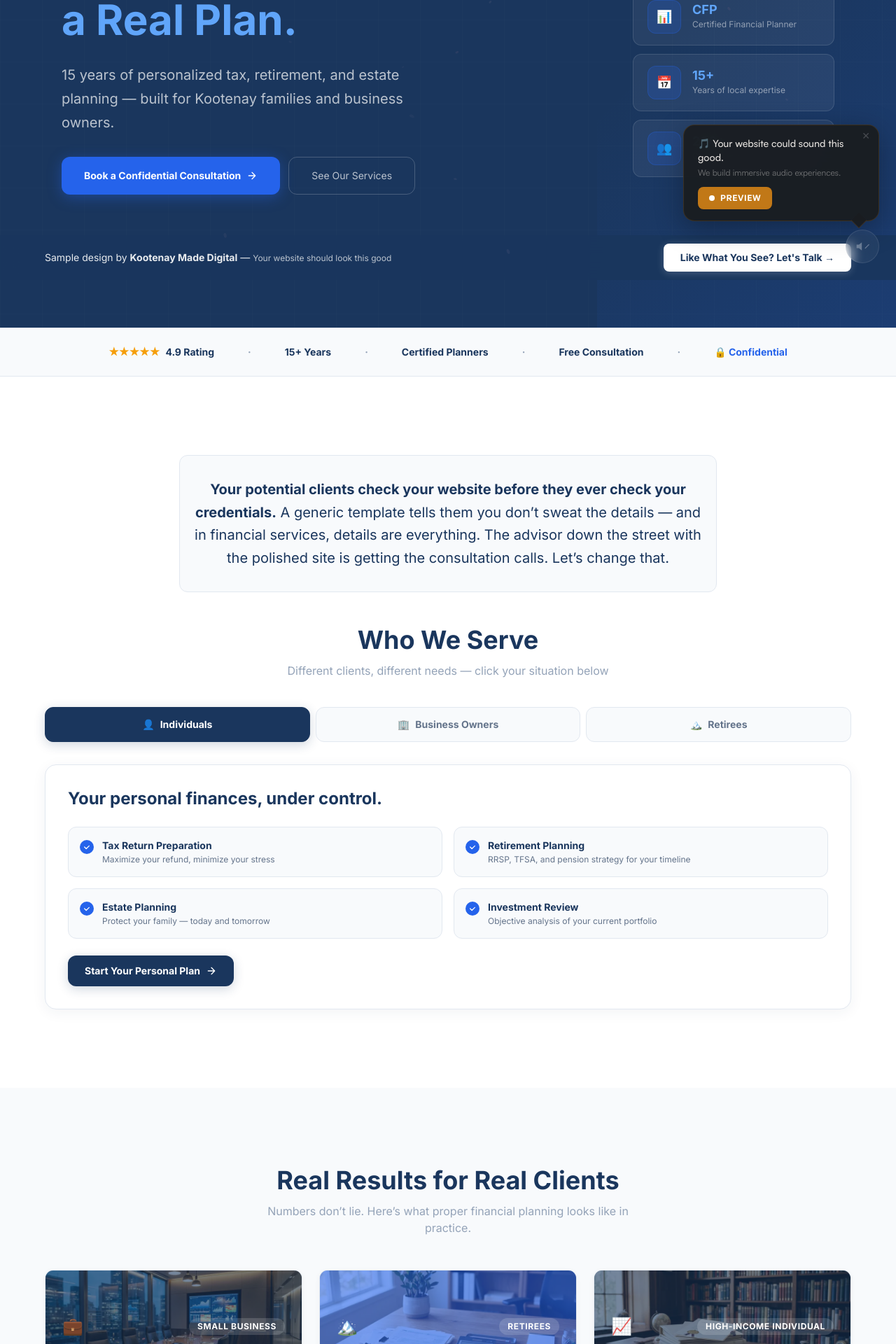
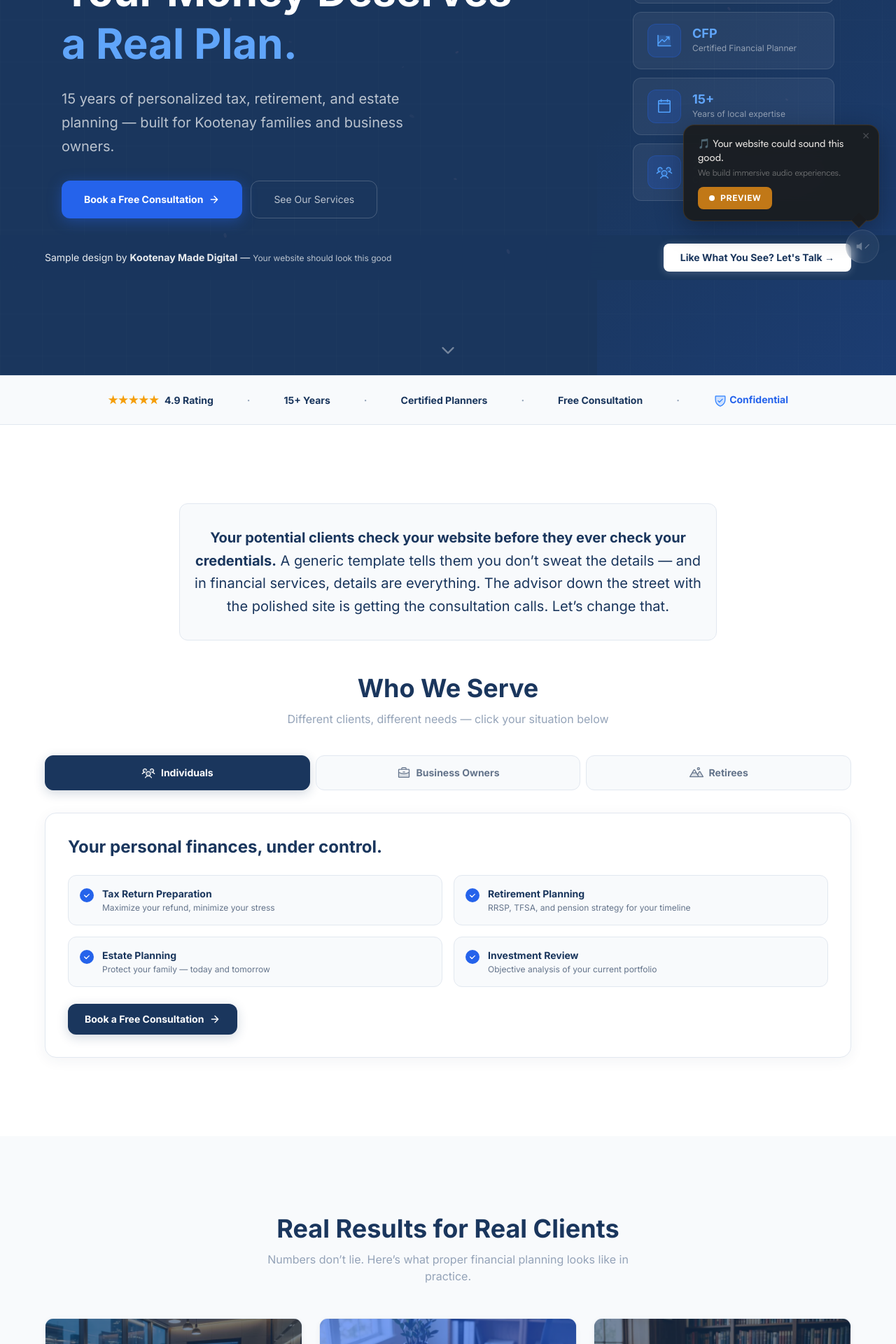
Before and after one commit to AgentWarhead/kootenay-made, a Next.js app: page /styles/demos/clean-professional in a window 1280 px wide. Shown: the part 400-2320 px from the top of the page at 70% size. Built offline with nearby package versions, Linux system fonts and the light colour scheme; a web font is replaced by a local one.

Commit message:
clean-professional: icons, FAQ animation, trust fixes

```diff
--- a/src/app/styles/demos/clean-professional/page.tsx
+++ b/src/app/styles/demos/clean-professional/page.tsx
@@ -5,6 +5,8 @@ import Link from 'next/link'
 import Image from 'next/image'
 import { useState, useEffect, useRef } from 'react'
 import { motion, useInView, AnimatePresence, useReducedMotion, type Variants } from 'framer-motion'
+import { CaretDown } from '@phosphor-icons/react'
+import { ShieldCheck, ChartLineUp, CalendarBlank, UsersThree, GraduationCap, Briefcase, Mountains } from '@phosphor-icons/react'
 
 const inter = Inter({
   subsets: ['latin'],
@@ -301,7 +303,7 @@ function FAQAccordion({ items }: { items: { q: string; a: string }[] }) {
   return (
     <div className="space-y-3">
       {items.map((item, i) => (
-        <div key={i} style={{ border: '1px solid #e2e8f0', borderRadius: 8, overflow: 'hidden' }}>
+        <div key={i} className="transition-all duration-200 hover:border-blue-200" style={{ border: '1px solid #e2e8f0', borderRadius: 8, overflow: 'hidden' }}>
           <button
             className="w-full text-left px-6 py-4 flex items-center justify-between font-bold text-sm transition-colors"
             style={{ color: '#1a365d', backgroundColor: open === i ? '#f8fafc' : '#ffffff' }}
@@ -310,11 +312,22 @@ function FAQAccordion({ items }: { items: { q: string; a: string }[] }) {
             <span>{item.q}</span>
             <span style={{ color: '#2563eb', transition: 'transform 0.25s', transform: open === i ? 'rotate(180deg)' : 'none', display: 'inline-block', marginLeft: '1rem', flexShrink: 0 }}>▼</span>
           </button>
-          {open === i && (
-            <div className="px-6 py-4 text-sm leading-relaxed" style={{ color: '#475569', borderTop: '1px solid #e2e8f0', backgroundColor: '#f8fafc' }}>
-              {item.a}
-            </div>
-          )}
+          <AnimatePresence initial={false}>
+            {open === i && (
+              <motion.div
+                key={`faq-${i}`}
+                initial={{ height: 0, opacity: 0 }}
+                animate={{ height: 'auto', opacity: 1 }}
+                exit={{ height: 0, opacity: 0 }}
+                transition={{ duration: 0.3, ease: 'easeInOut' }}
+                style={{ overflow: 'hidden' }}
+              >
+                <div className="px-6 py-4 text-sm leading-relaxed" style={{ color: '#475569', borderTop: '1px solid #e2e8f0', backgroundColor: '#f8fafc' }}>
+                  {item.a}
+                </div>
+              </motion.div>
+            )}
+          </AnimatePresence>
         </div>
       ))}
     </div>
@@ -328,7 +341,7 @@ function WhoWeServeTabs() {
   const tabs = [
     {
       label: 'Individuals',
-      icon: '👤',
+      icon: <UsersThree size={20} weight="duotone" />,
       headline: 'Your personal finances, under control.',
       services: [
         { name: 'Tax Return Preparation', detail: 'Maximize your refund, minimize your stress' },
@@ -336,11 +349,11 @@ function WhoWeServeTabs() {
         { name: 'Estate Planning', detail: 'Protect your family — today and tomorrow' },
         { name: 'Investment Review', detail: 'Objective analysis of your current portfolio' },
       ],
-      cta: 'Start Your Personal Plan',
+      cta: 'Book a Free Consultation',
     },
     {
       label: 'Business Owners',
-      icon: '🏢',
+      icon: <Briefcase size={20} weight="duotone" />,
       headline: 'Stop leaving money on the table.',
       services: [
         { name: 'Corporate Tax Planning', detail: 'Incorporated? We find savings most accountants miss' },
@@ -348,11 +361,11 @@ function WhoWeServeTabs() {
         { name: 'Business Structuring', detail: 'Sole prop vs. corp vs. holding — done right from day one' },
         { name: 'HST / GST Filing', detail: 'Timely, accurate, penalty-free' },
       ],
-      cta: 'Scale Your Business Finances',
+      cta: 'Book a Free Consultation',
     },
     {
       label: 'Retirees',
-      icon: '🏔️',
+      icon: <Mountains size={20} weight="duotone" />,
       headline: 'Make your money last as long as you do.',
       services: [
         { name: 'CPP & OAS Optimization', detail: 'When to take which payment — timing is everything' },
@@ -360,7 +373,7 @@ function WhoWeServeTabs() {
         { name: 'Estate & Beneficiary Review', detail: 'Ensure your assets go where you intend them to' },
         { name: 'Cash Flow Planning', detail: 'Monthly income mapped to your actual spending' },
       ],
-      cta: 'Protect Your Retirement',
+      cta: 'Book a Free Consultation',
     },
   ]
 
@@ -404,7 +417,7 @@ function WhoWeServeTabs() {
           </p>
           <div className="grid md:grid-cols-2 gap-4 mb-6">
             {activeTab.services.map((svc) => (
-              <div key={svc.name} className="flex items-start gap-3 p-4 rounded-xl"
+              <div key={svc.name} className="flex items-start gap-3 p-4 rounded-xl transition-all duration-200 hover:-translate-y-0.5 hover:shadow-md"
                 style={{ backgroundColor: '#f8fafc', border: '1px solid #e2e8f0' }}>
                 <div className="w-5 h-5 rounded-full flex items-center justify-center flex-shrink-0 mt-0.5"
                   style={{ backgroundColor: '#2563eb' }}>
@@ -504,7 +517,7 @@ export default function CleanProfessionalDemo() {
       </nav>
 
       {/* ═══════════ 2. HERO — Asymmetric authority layout ═══════════ */}
-      <section className="relative overflow-hidden" style={{ minHeight: '100vh', display: 'flex', alignItems: 'center', backgroundColor: '#1a365d' }}>
+      <section className="relative overflow-hidden py-20 md:py-32" style={{ display: 'flex', alignItems: 'center', backgroundColor: '#1a365d' }}>
         {/* Grid pattern */}
         <div className="absolute inset-0 opacity-10"
           style={{
@@ -551,7 +564,7 @@ export default function CleanProfessionalDemo() {
                 <a href="#contact"
                   className="inline-flex items-center justify-center gap-2 px-8 py-4 text-white font-bold text-sm rounded-xl transition-all hover:scale-105"
                   style={{ backgroundColor: '#2563eb', boxShadow: '0 4px 20px rgba(37,99,235,0.4)' }}>
-                  Book a Confidential Consultation
+                  Book a Free Consultation
                   <svg width="16" height="16" viewBox="0 0 24 24" fill="none" stroke="currentColor" strokeWidth="2" strokeLinecap="round" strokeLinejoin="round"><path d="M5 12h14M12 5l7 7-7 7" /></svg>
                 </a>
                 <a href="#services"
@@ -569,14 +582,14 @@ export default function CleanProfessionalDemo() {
             >
               <div className="space-y-3">
                 {[
-                  { badge: 'CPA', label: 'Chartered Professional Accountant', icon: '🎓' },
-                  { badge: 'CFP', label: 'Certified Financial Planner', icon: '📊' },
-                  { badge: '15+', label: 'Years of local expertise', icon: '📅' },
-                  { badge: '200+', label: 'Clients served & counting', icon: '👥' },
+                  { badge: 'CPA', label: 'Chartered Professional Accountant', icon: <GraduationCap size={24} weight="duotone" className="text-blue-400" /> },
+                  { badge: 'CFP', label: 'Certified Financial Planner', icon: <ChartLineUp size={24} weight="duotone" className="text-blue-400" /> },
+                  { badge: '15+', label: 'Years of local expertise', icon: <CalendarBlank size={24} weight="duotone" className="text-blue-400" /> },
+                  { badge: '200+', label: 'Clients served & counting', icon: <UsersThree size={24} weight="duotone" className="text-blue-400" /> },
                 ].map((item, i) => (
                   <motion.div
                     key={item.badge}
-                    className="flex items-center gap-4 px-5 py-4 rounded-xl"
+                    className="flex items-center gap-4 px-5 py-4 rounded-xl transition-all duration-200 hover:bg-white/10"
                     style={{ backgroundColor: 'rgba(255,255,255,0.06)', border: '1px solid rgba(255,255,255,0.12)' }}
                     initial={{ opacity: 0, x: 20 }} animate={{ opacity: 1, x: 0 }} transition={{ duration: 0.5, delay: 0.6 + i * 0.1 }}
                   >
@@ -594,6 +607,13 @@ export default function CleanProfessionalDemo() {
             </motion.div>
           </div>
         </div>
+        <motion.div
+          className="absolute bottom-8 left-1/2 -translate-x-1/2"
+          animate={{ y: [0, 8, 0] }}
+          transition={{ duration: 2, repeat: Infinity, ease: 'easeInOut' }}
+        >
+          <CaretDown size={24} weight="bold" className="text-white/40" />
+        </motion.div>
       </section>
 
       {/* ═══════════ 3. TRUST BAR ═══════════ */}
@@ -605,7 +625,7 @@ export default function CleanProfessionalDemo() {
         <div className="max-w-5xl mx-auto flex flex-wrap justify-center items-center gap-6 md:gap-12 text-sm font-bold" style={{ color: '#1a365d' }}>
           <span className="flex items-center gap-2">
             <span style={{ color: '#f59e0b' }}>&#9733;&#9733;&#9733;&#9733;&#9733;</span>
-            {ratingCount}.9 Rating
+            4.9 Rating
           </span>
           <span style={{ color: '#94a3b8' }} className="hidden md:inline">&#183;</span>
           <span>{yearsCount}+ Years</span>
@@ -614,7 +634,7 @@ export default function CleanProfessionalDemo() {
           <span style={{ color: '#94a3b8' }} className="hidden md:inline">&#183;</span>
           <span>Free Consultation</span>
           <span style={{ color: '#94a3b8' }} className="hidden md:inline">&#183;</span>
-          <span className="hidden md:inline" style={{ color: '#2563eb' }}>🔒 Confidential</span>
+          <span className="hidden md:inline" style={{ color: '#2563eb' }}><ShieldCheck size={20} weight="duotone" className="inline text-blue-500" /> Confidential</span>
         </div>
       </div>
 
@@ -670,7 +690,7 @@ export default function CleanProfessionalDemo() {
                 challenge: 'Incorporated contractor losing $40K/year in tax inefficiencies',
                 approach: 'Restructured as holding company with split income strategy',
                 result: 'Saved $38,400 in year one — more than paying for the restructure 12x over',
-                icon: '💼',
+                icon: <Briefcase size={24} weight="duotone" className="text-white" />,
                 color: '#1a365d',
               },
               {
@@ -678,7 +698,7 @@ export default function CleanProfessionalDemo() {
                 challenge: 'Couple drawing RRSP too early, triggering OAS clawback',
                 approach: 'Reversed drawdown order; CPP deferral + TFSA conversion strategy',
                 result: 'Increased net lifetime income by $127,000 with no lifestyle change',
-                icon: '🏔️',
+                icon: <Mountains size={24} weight="duotone" className="text-white" />,
                 color: '#2563eb',
               },
               {
@@ -686,12 +706,12 @@ export default function CleanProfessionalDemo() {
                 challenge: 'Professional earning $280K/year with no tax optimization plan',
                 approach: 'Spousal RRSP, professional corporation, investment income sheltering',
                 result: 'Reduced annual tax bill by $22,000 — ongoing, every single year',
-                icon: '📈',
+                icon: <ChartLineUp size={24} weight="duotone" className="text-white" />,
                 color: '#1a365d',
               },
             ].map((card, i) => (
               <motion.div key={i} variants={fadeUp}
-                className="rounded-xl overflow-hidden"
+                className="rounded-xl overflow-hidden transition-all duration-300 hover:-translate-y-1 hover:shadow-xl"
                 style={{ border: '1px solid #e2e8f0', backgroundColor: '#ffffff', boxShadow: '0 2px 8px rgba(0,0,0,0.04)' }}>
                 {/* Header */}
                 <div className="relative overflow-hidden" style={{ backgroundColor: card.color, height: '160px' }}>
@@ -702,7 +722,7 @@ export default function CleanProfessionalDemo() {
                     className="object-cover opacity-40"
                   />
                   <div className="relative z-10 px-6 py-5 flex items-center justify-between h-full">
-                    <span className="text-2xl">{card.icon}</span>
+                    <span>{card.icon}</span>
                     <span className="text-xs font-bold px-3 py-1 rounded-full uppercase tracking-wider"
                       style={{ backgroundColor: 'rgba(255,255,255,0.15)', color: '#fff' }}>{card.tag}</span>
                   </div>
@@ -747,7 +767,7 @@ export default function CleanProfessionalDemo() {
                 { abbr: 'KBOT', name: 'Kootenay Boundary\nChamber of Commerce' },
                 { abbr: 'BBB', name: 'Better Business\nBureau A+' },
               ].map((org) => (
-                <div key={org.abbr} className="flex items-center gap-3 px-5 py-3 rounded-xl"
+                <div key={org.abbr} className="flex items-center gap-3 px-5 py-3 rounded-xl transition-all duration-200 hover:bg-white/10"
                   style={{ backgroundColor: 'rgba(255,255,255,0.06)', border: '1px solid rgba(255,255,255,0.1)' }}>
                   <div className="w-10 h-10 rounded-xl flex items-center justify-center text-xs font-bold"
                     style={{ backgroundColor: 'rgba(37,99,235,0.3)', color: '#93c5fd', border: '1px solid rgba(37,99,235,0.4)' }}>
@@ -816,7 +836,7 @@ export default function CleanProfessionalDemo() {
               <motion.div
                 key={i}
                 variants={fadeUp}
-                className="p-8 rounded-lg"
+                className="p-8 rounded-lg transition-all duration-300 hover:-translate-y-1 hover:shadow-lg"
                 style={{ backgroundColor: '#f8fafc', border: '1px solid #e2e8f0', borderTop: '4px solid #1a365d' }}
               >
                 <div className="mb-4 text-xl" style={{ color: '#f59e0b' }}>&#9733;&#9733;&#9733;&#9733;&#9733;</div>
@@ -902,7 +922,7 @@ export default function CleanProfessionalDemo() {
               className="inline-block px-8 py-3.5 text-white font-bold text-sm rounded-lg transition-all hover:opacity-90"
               style={{ backgroundColor: '#1a365d' }}
             >
-              Still have questions? Let&rsquo;s talk.
+              Book a Free Consultation
             </a>
           </div>
         </div>
@@ -945,7 +965,7 @@ export default function CleanProfessionalDemo() {
             Schedule a Confidential Consultation
           </h2>
           <p className="text-center mb-12" style={{ color: '#64748b' }}>
-            🔒 Everything discussed is strictly confidential — your information is protected.
+            <ShieldCheck size={20} weight="duotone" className="inline text-blue-500" /> Everything discussed is strictly confidential — your information is protected.
           </p>
           <div className="grid md:grid-cols-2 gap-12">
             <div className="space-y-6">
@@ -965,20 +985,12 @@ export default function CleanProfessionalDemo() {
                 <h3 className="font-bold mb-1" style={{ color: '#1a365d' }}>Location</h3>
                 <p style={{ color: '#475569' }}>123 Sample St, Castlegar, BC</p>
               </div>
-              {/* Calendar-style widget */}
-              <div className="p-5 rounded-xl" style={{ backgroundColor: '#f8fafc', border: '1px solid #e2e8f0' }}>
-                <p className="text-sm font-bold mb-3" style={{ color: '#1a365d' }}>📅 Preferred Consultation Time</p>
-                <div className="grid grid-cols-3 gap-2">
-                  {['Mon', 'Tue', 'Wed', 'Thu', 'Fri'].map((day) => (
-                    <button key={day} className="py-2 text-xs font-bold rounded-lg transition-colors"
-                      style={{ backgroundColor: '#fff', border: '1px solid #e2e8f0', color: '#64748b' }}
-                      onMouseEnter={(e) => { e.currentTarget.style.backgroundColor = '#1a365d'; e.currentTarget.style.color = '#fff'; }}
-                      onMouseLeave={(e) => { e.currentTarget.style.backgroundColor = '#fff'; e.currentTarget.style.color = '#64748b'; }}>
-                      {day}
-                    </button>
-                  ))}
+              <div className="p-5 rounded-xl flex items-center gap-4" style={{ backgroundColor: '#f8fafc', border: '1px solid #e2e8f0' }}>
+                <ShieldCheck size={32} weight="duotone" className="text-blue-500 flex-shrink-0" />
+                <div>
+                  <p className="text-sm font-bold" style={{ color: '#1a365d' }}>100% Confidential</p>
+                  <p className="text-xs" style={{ color: '#94a3b8' }}>Your information is never shared. We respond within 24 hours.</p>
                 </div>
-                <p className="text-xs mt-2" style={{ color: '#94a3b8' }}>Evening appointments available on request</p>
               </div>
             </div>
             <form onSubmit={(e) => e.preventDefault()} className="space-y-5">
@@ -1004,7 +1016,7 @@ export default function CleanProfessionalDemo() {
                 <textarea rows={3} placeholder="What are you hoping to accomplish?" className="w-full px-4 py-3 rounded-lg text-sm outline-none transition-all resize-none" style={{ border: '1px solid #cbd5e1', backgroundColor: '#ffffff', color: '#1e293b' }} onFocus={(e) => (e.currentTarget.style.borderColor = '#1a365d')} onBlur={(e) => (e.currentTarget.style.borderColor = '#cbd5e1')} />
               </div>
               <button type="submit" className="w-full px-8 py-3.5 text-white font-bold text-sm rounded-lg transition-all hover:opacity-90" style={{ backgroundColor: '#1a365d' }}>
-                Schedule My Confidential Consultation
+                Book a Free Consultation
               </button>
             </form>
           </div>
@@ -1036,7 +1048,7 @@ export default function CleanProfessionalDemo() {
             </div>
           </div>
           <div className="border-t border-white/10 pt-6 text-center">
-            <span className="text-white/50 text-sm">&copy; 2025 Ridgeline Financial Group. All rights reserved.</span>
+            <span className="text-white/50 text-sm">&copy; {new Date().getFullYear()} Ridgeline Financial Group. All rights reserved.</span>
           </div>
         </div>
       </footer>
```
